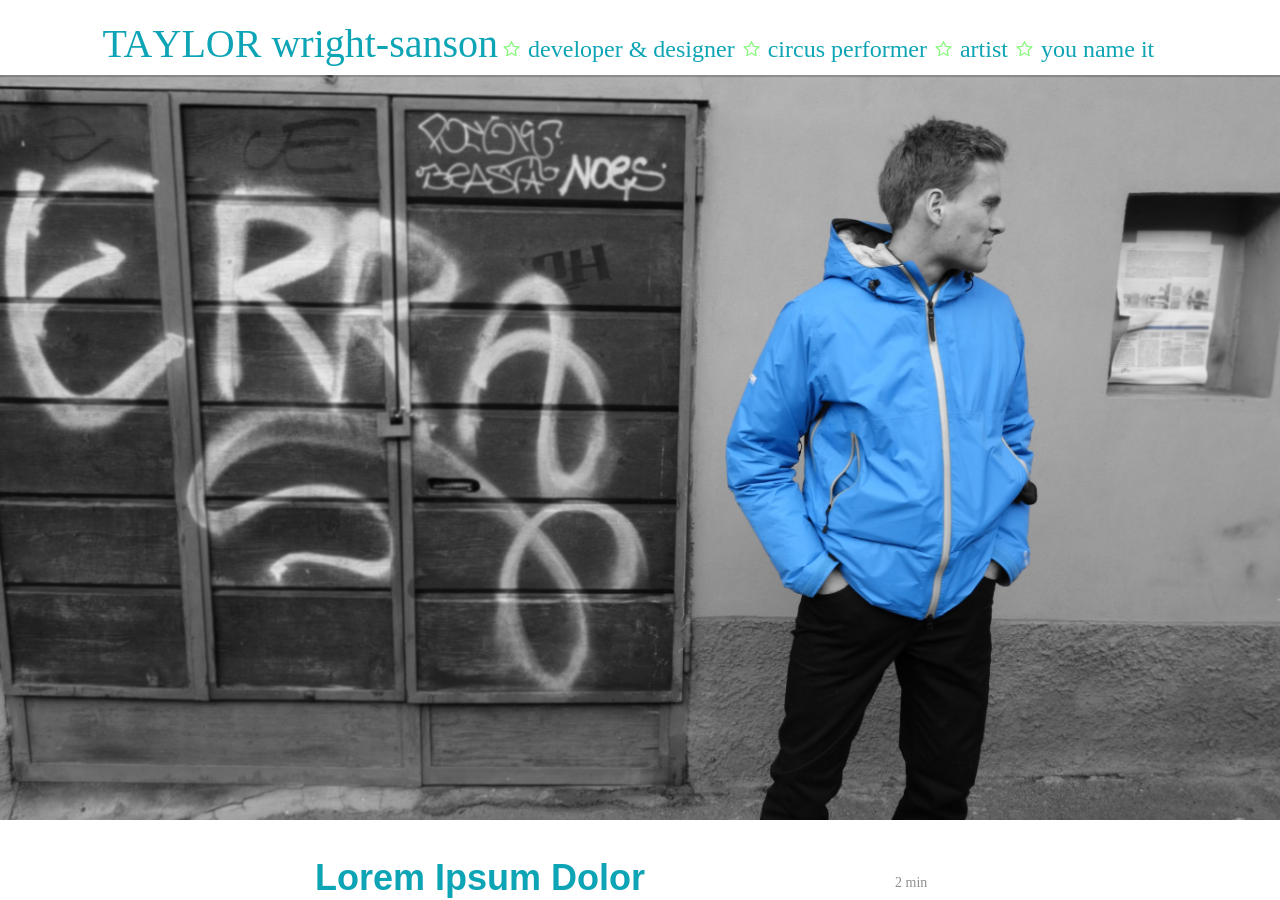
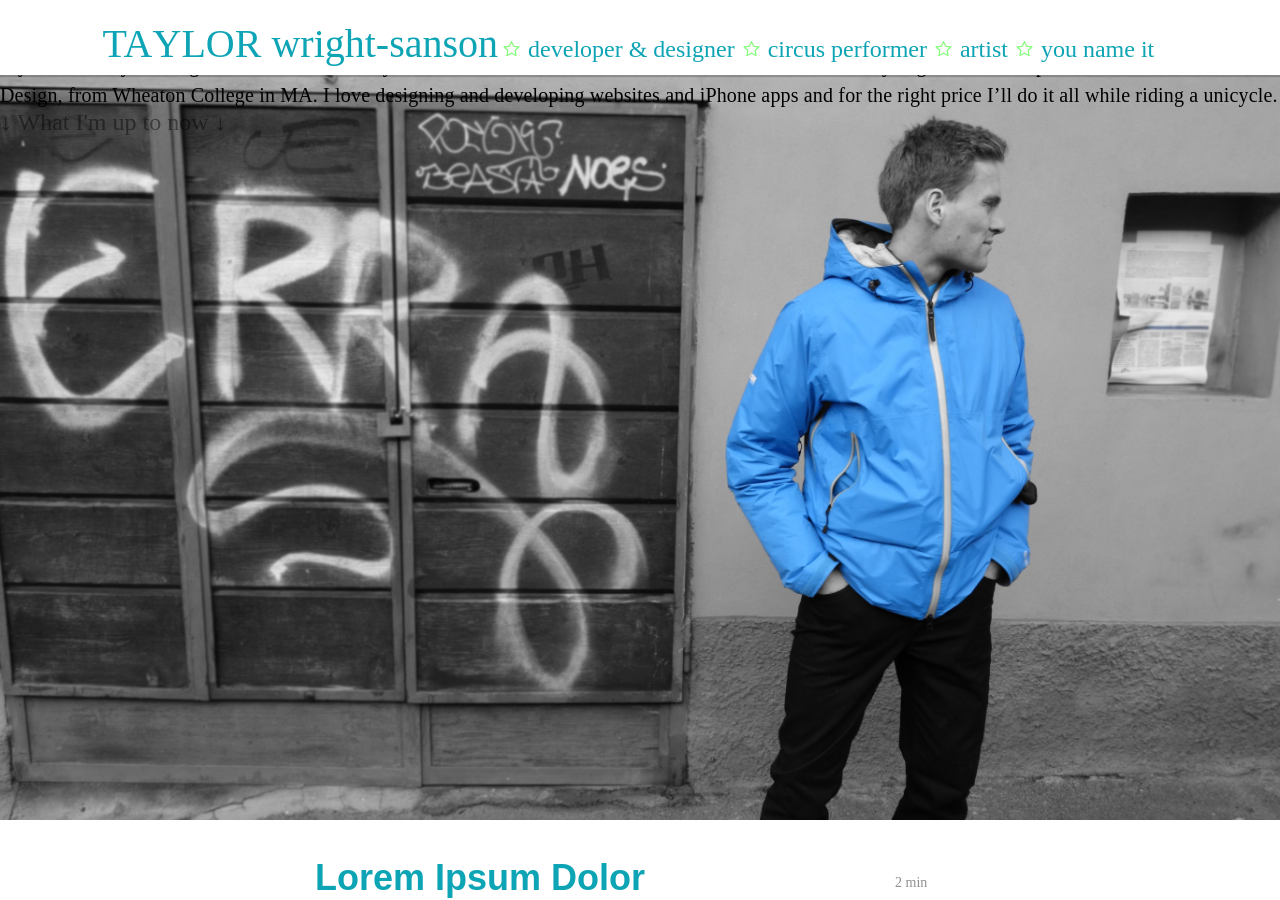
Before and after one commit to Xeaza/xeaza.github.io, a Jekyll site: the page built from index.html, in a window 1280 px wide and 900 px high. Built offline with Jekyll 4.4.1, drawn with Linux system fonts in a browser that asks for light colours; emoji names are drawn with the system emoji font.

Commit message:
added welcome message to index.html

```diff
--- a/index.html
+++ b/index.html
@@ -4,8 +4,10 @@ layout: default
 
 <div id="main" role="main" class="container">
       <section class="module parallax parallax-1">
-        <div class="container">
-          <!-- Put in welcom message here -->
+        <article id="welcome"><p>Thanks for stopping by. <br> My name is Taylor Wright-Sanson. I wear many hats. You’ll be able to find out about a few of them here. My degree is in Computer Science and Interface Design, from Wheaton College in MA. I love designing and developing websites and iPhone apps and for the right price I’ll do it all while riding a unicycle. </p>
+        </article>
+        <div class="lookHereBox">
+          <h2>↓ What I'm up to now ↓</h2>
         </div>
       </section>
 
```
